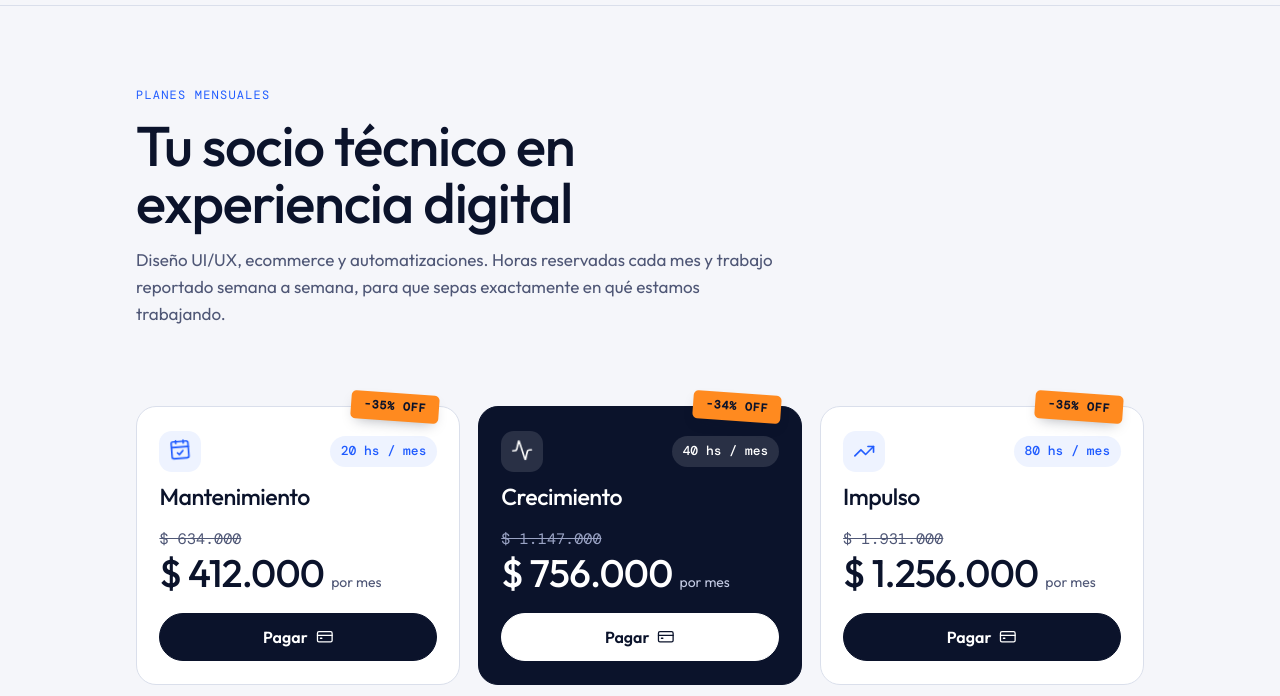
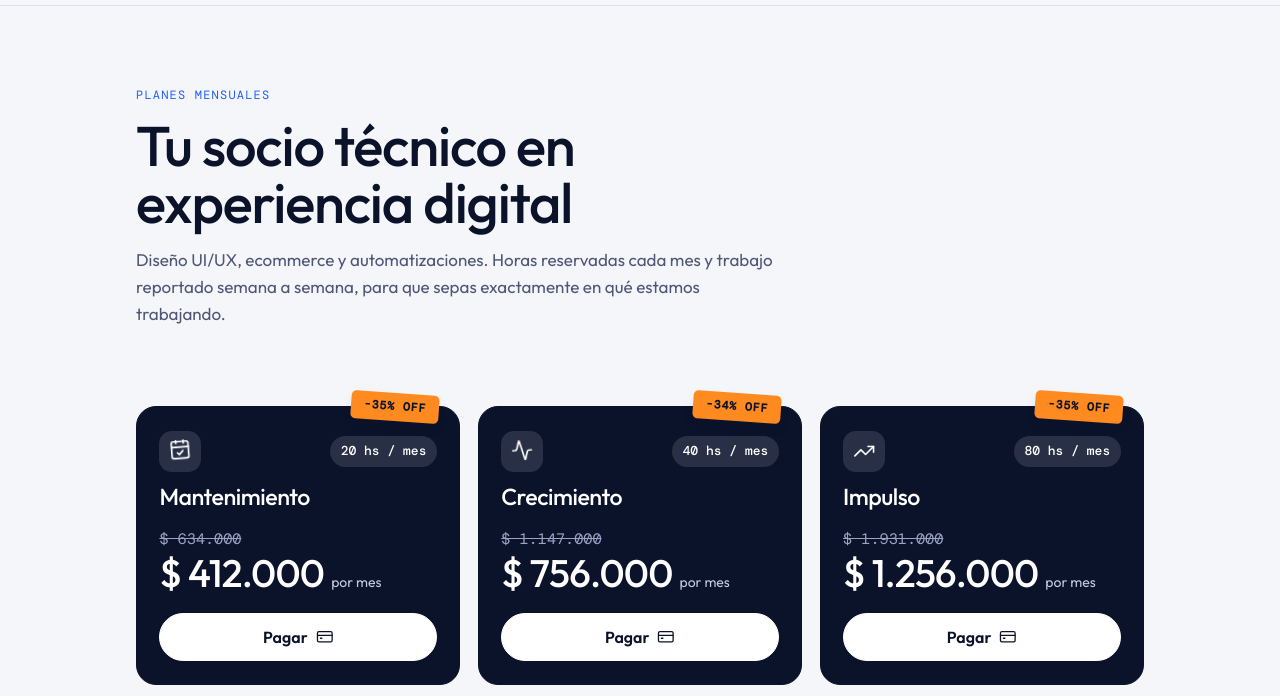
Before and after one commit to totodesignclub/totostudio-site, an Astro site: page /planes in a window 1280 px wide. Shown: the part 104-800 px from the top of the page. Built offline with nearby package versions, Linux system fonts and the light colour scheme; Astro itself is replaced by a stand-in of ours; a web font is replaced by a local one.

Commit message:
Planes: los tres planes con el estilo oscuro de Crecimiento
Co-Authored-By: Claude Opus 5.5 <noreply@anthropic.com>

```diff
--- a/src/pages/planes.astro
+++ b/src/pages/planes.astro
@@ -113,16 +113,15 @@ const check = '<svg viewBox="0 0 24 24" fill="none" stroke="currentColor" stroke
   .planes { list-style: none; padding: 0; margin: 0; display: grid; gap: 1.1rem; grid-template-columns: repeat(auto-fit, minmax(min(100%, 18rem), 1fr)); padding-top: 0.9rem; }
   .plan {
     position: relative; display: grid; gap: 0.75rem; align-content: start;
-    background: var(--superficie); border: 1px solid var(--linea); border-radius: 1.25rem;
+    background: var(--tinta); border: 1px solid var(--tinta); border-radius: 1.25rem; color: #fff;
     padding: 1.5rem 1.4rem 1.4rem;
   }
-  .plan:nth-child(2) { background: var(--tinta); border-color: var(--tinta); color: #fff; }
-  .plan:nth-child(2) .antes { color: #9aa3c4; }
-  .plan:nth-child(2) .mes { color: #c3cae3; }
-  .plan:nth-child(2) .plan-ico { background: rgba(255, 255, 255, 0.12); color: #fff; }
-  .plan:nth-child(2) .horas { background: rgba(255, 255, 255, 0.12); color: #fff; }
-  .plan:nth-child(2) .boton { background: #fff; border-color: #fff; color: var(--tinta); }
-  .plan:nth-child(2) .boton:hover { background: var(--cinta); border-color: var(--cinta); }
+  .plan .antes { color: #9aa3c4; }
+  .plan .mes { color: #c3cae3; }
+  .plan .plan-ico { background: rgba(255, 255, 255, 0.12); color: #fff; }
+  .plan .horas { background: rgba(255, 255, 255, 0.12); color: #fff; }
+  .plan .boton { background: #fff; border-color: #fff; color: var(--tinta); }
+  .plan .boton:hover { background: var(--cinta); border-color: var(--cinta); }
   .cinta {
     position: absolute; top: -0.85rem; right: 1.25rem; rotate: 4deg;
     background: var(--cinta); color: var(--tinta);
```
